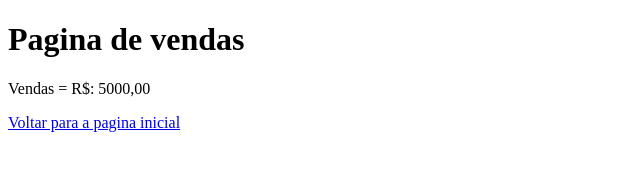
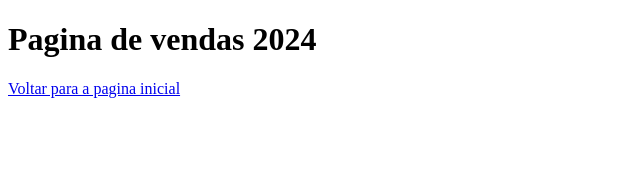
Before and after one commit to Evandro2270/vendas, a plain HTML site: page vendas.html in a window 1280 px wide. Shown: the whole page, without its empty margins (0-640 px from the left). Drawn offline with Linux system fonts and the light colour scheme.

Commit message:
Deletado preco atualizado pagina de vendas

```diff
--- a/vendas.html
+++ b/vendas.html
@@ -6,8 +6,7 @@
     <title>Document</title>
 </head>
 <body>
-    <h1>Pagina de vendas</h1>
-    <p>Vendas = R$: 5000,00</p>
+    <h1>Pagina de vendas 2024</h1>
     <a href="index.html">Voltar para a pagina inicial</a>
 </body>
 </html>
```
